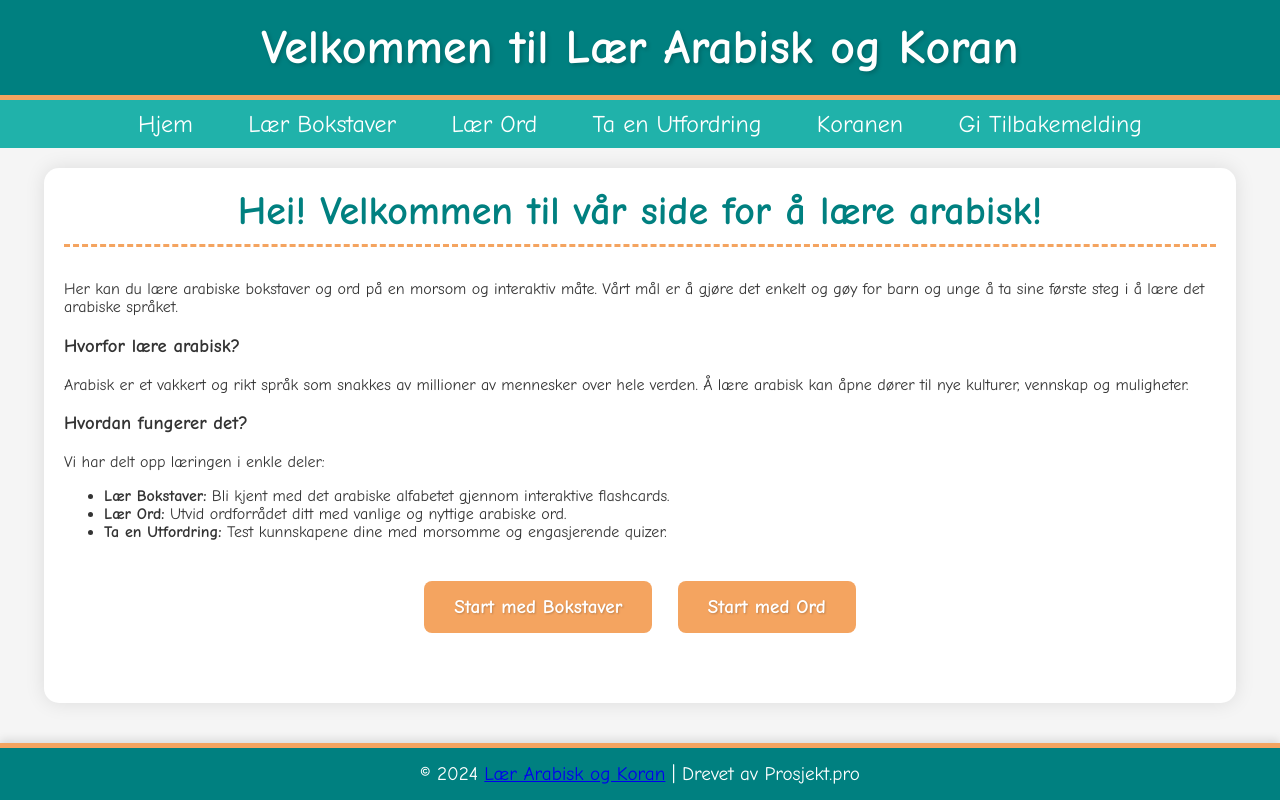
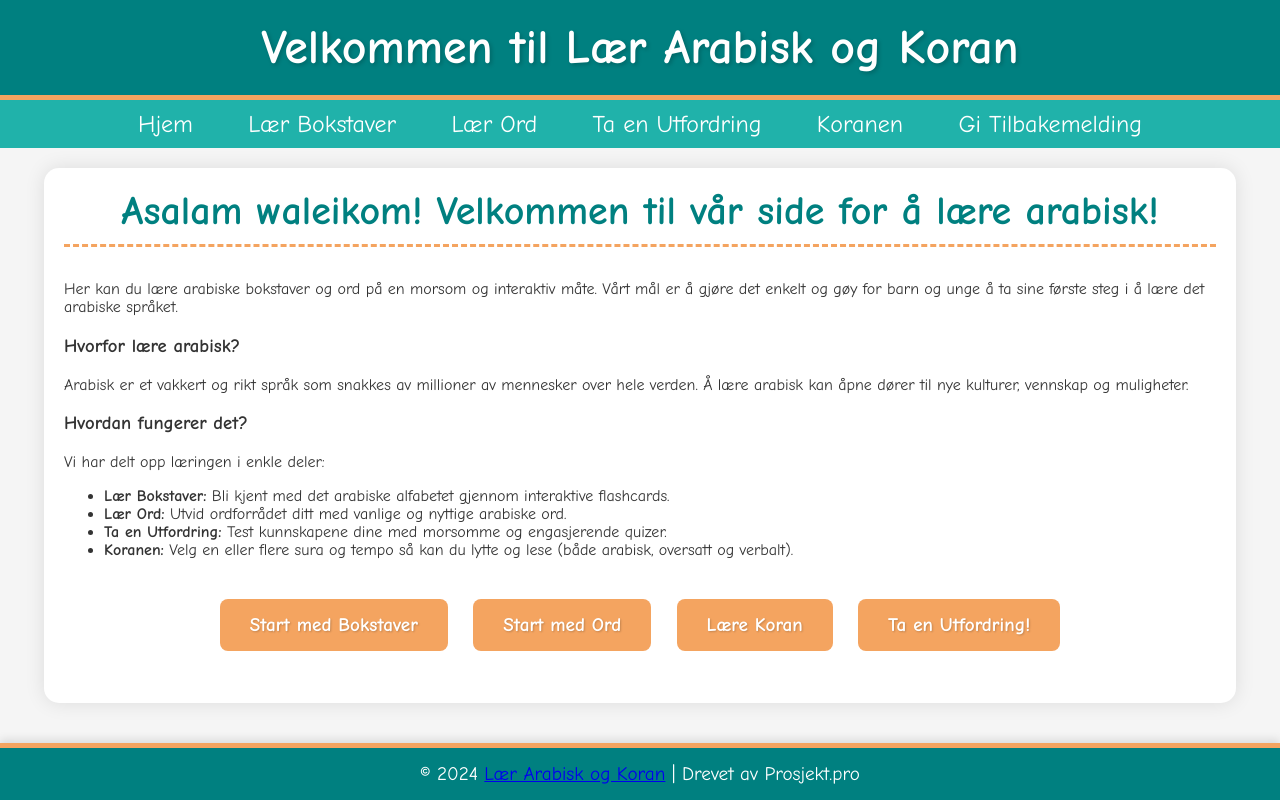
Before and after one commit to haqatak/arabisk, a plain HTML site: page index.html in a window 1280 px wide. Drawn offline with Linux system fonts and the light colour scheme.

Commit message:
Update welcome message and add new links

```diff
--- a/index.html
+++ b/index.html
@@ -1,3 +1,4 @@
+
 <!DOCTYPE html>
 <html lang="no">
 <head>
@@ -19,7 +20,7 @@
         <a href="feedback.html">Gi Tilbakemelding</a>
     </nav>
     <main>
-        <h2>Hei! Velkommen til vår side for å lære arabisk!</h2>
+        <h2>Asalam waleikom! Velkommen til vår side for å lære arabisk!</h2>
         <p>Her kan du lære arabiske bokstaver og ord på en morsom og interaktiv måte. Vårt mål er å gjøre det enkelt og gøy for barn og unge å ta sine første steg i å lære det arabiske språket.</p>
 
         <h3>Hvorfor lære arabisk?</h3>
@@ -31,11 +32,14 @@
             <li><strong>Lær Bokstaver:</strong> Bli kjent med det arabiske alfabetet gjennom interaktive flashcards.</li>
             <li><strong>Lær Ord:</strong> Utvid ordforrådet ditt med vanlige og nyttige arabiske ord.</li>
             <li><strong>Ta en Utfordring:</strong> Test kunnskapene dine med morsomme og engasjerende quizer.</li>
+            <li><strong>Koranen:</strong> Velg en eller flere sura og tempo så kan du lytte og lese (både arabisk, oversatt og verbalt).</li>
         </ul>
 
         <div style="text-align: center; margin-top: 30px;">
             <a href="letters.html" class="button">Start med Bokstaver</a>
             <a href="words.html" class="button">Start med Ord</a>
+            <a href="quran.html" class="button">Lære  Koran</a>
+            <a href="challenge.html" class="button">Ta en Utfordring!</a>
         </div>
     </main>
     <footer>
```
